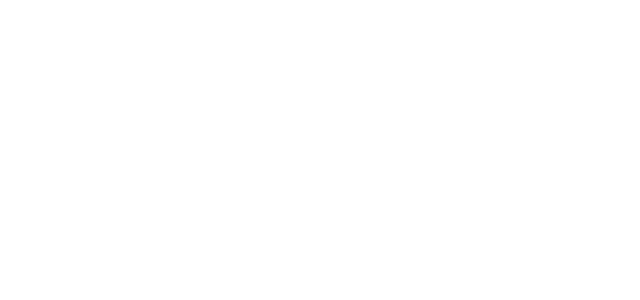
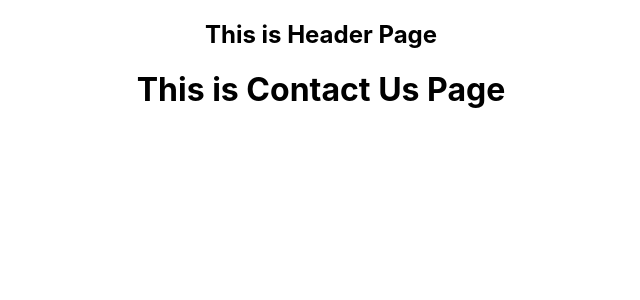
Before and after one commit to sajanstha201/JEC, a React (Create React App) app: page /#/contact-us in a window 1280 px wide. Before the commit this address led to /#/. Shown: the top 300 px of the page, without its empty margins (319-959 px from the left). Built offline with nearby package versions, Linux system fonts and the light colour scheme.

Commit message:
adderd the router

```diff
--- a/src/App.js
+++ b/src/App.js
@@ -1,14 +1,18 @@
 import logo from './logo.svg';
 import './App.css';
 import {HashRouter as Router,Routes, Route} from 'react-router-dom'
+import { HomePage } from './components/HomePage/HomePage';
+import ContactUsPage from './components/ContactUsPage/ContactUsPage';
+import Header from './components/NavBar/Header';
 function App() {
   return (
     <div className="App">
+      <Header/>
       <Router>
         <Routes>
-          <Route></Route>
+          <Route path='/' element={<HomePage/>}></Route>
+          <Route path='/contact-us' element={<ContactUsPage/>}></Route>
         </Routes>
-
       </Router>
     </div>
   );
--- /dev/null
+++ b/src/components/ContactUsPage/ContactUsPage.js
@@ -0,0 +1,8 @@
+function ContactUsPage(){
+    return(
+        <>
+        <h1>This is Contact Us Page</h1>
+        </>
+    )
+}
+export default ContactUsPage
--- /dev/null
+++ b/src/components/HomePage/HomePage.js
@@ -0,0 +1,5 @@
+export const HomePage=()=>{
+    return(
+        <>This is Home Page</>
+    )
+}
--- /dev/null
+++ b/src/components/NavBar/Header.js
@@ -0,0 +1,8 @@
+function Header(){
+    return(
+        <>
+        <h2>This is Header Page</h2>
+        </>
+    )
+}
+export default Header
```
Also changed, not shown: src/components/AboutUsPage/AboutUsPage.js (added).
